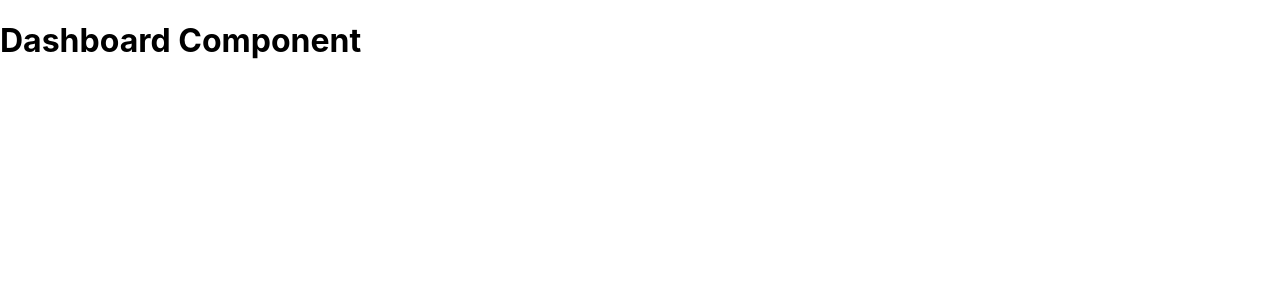
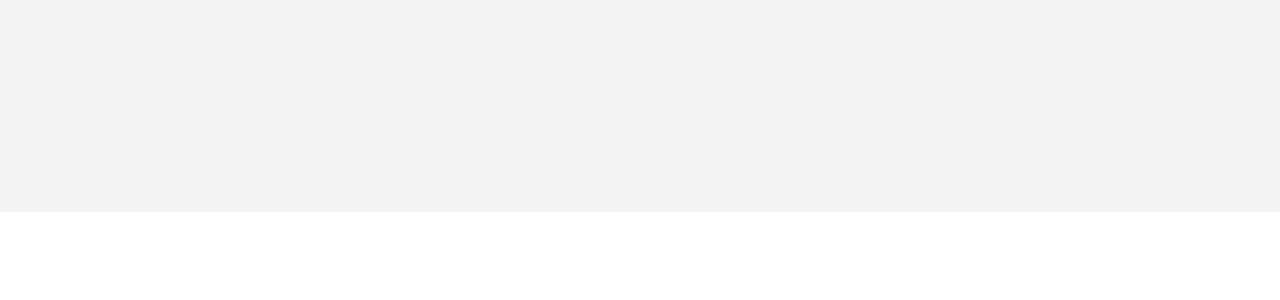
Before and after one commit to wamontgomery0068/helo, a React (Create React App) app: page /dashboard in a window 1280 px wide. Shown: the top 300 px of the page. Built offline with nearby package versions, Linux system fonts and the light colour scheme.

Commit message:
Set Up Link

```diff
--- a/src/component/Dashboard/Dashboard.css
+++ b/src/component/Dashboard/Dashboard.css
@@ -0,0 +1,12 @@
+.Dashboard_Container {
+    display: flex;
+	flex-direction: row;
+	justify-content: center;
+    align-items: center;
+
+    background-color: hsl(0, 0%, 95%);
+    height: 106.5vh;
+    width: auto;
+    z-index: 1;
+    margin-top: -50%
+}
--- a/src/component/Dashboard/Dashboard.js
+++ b/src/component/Dashboard/Dashboard.js
@@ -1,4 +1,5 @@
 import React, { Component } from "react";
+import './Dashboard.css'
 
 class Dashboard extends Component {
     constructor(){
@@ -10,7 +11,7 @@ class Dashboard extends Component {
     render() {
         return (
             <div className = "Dashboard_Container">
-                <h1> Dashboard Component </h1>
+
             </div>
         );
     }
```
